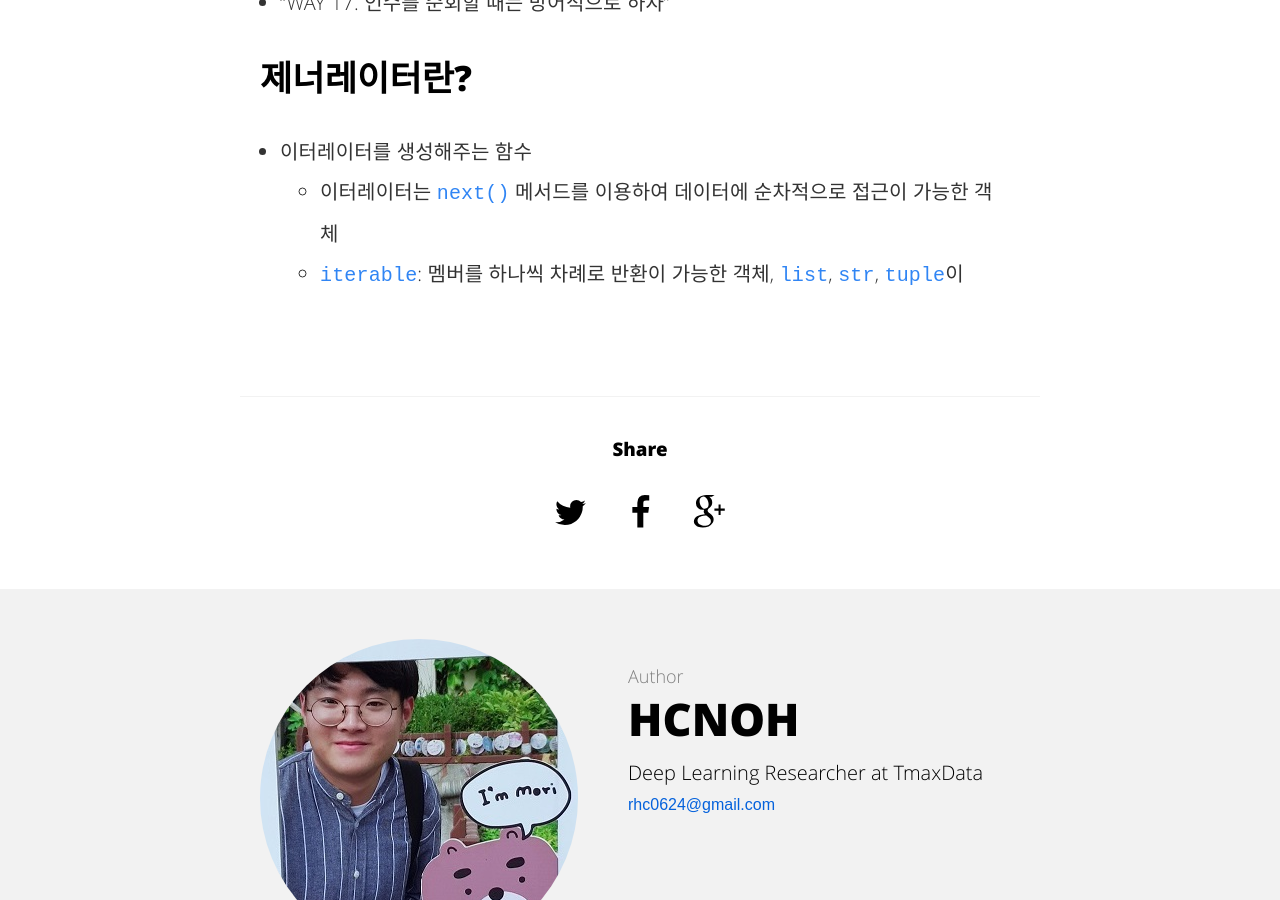
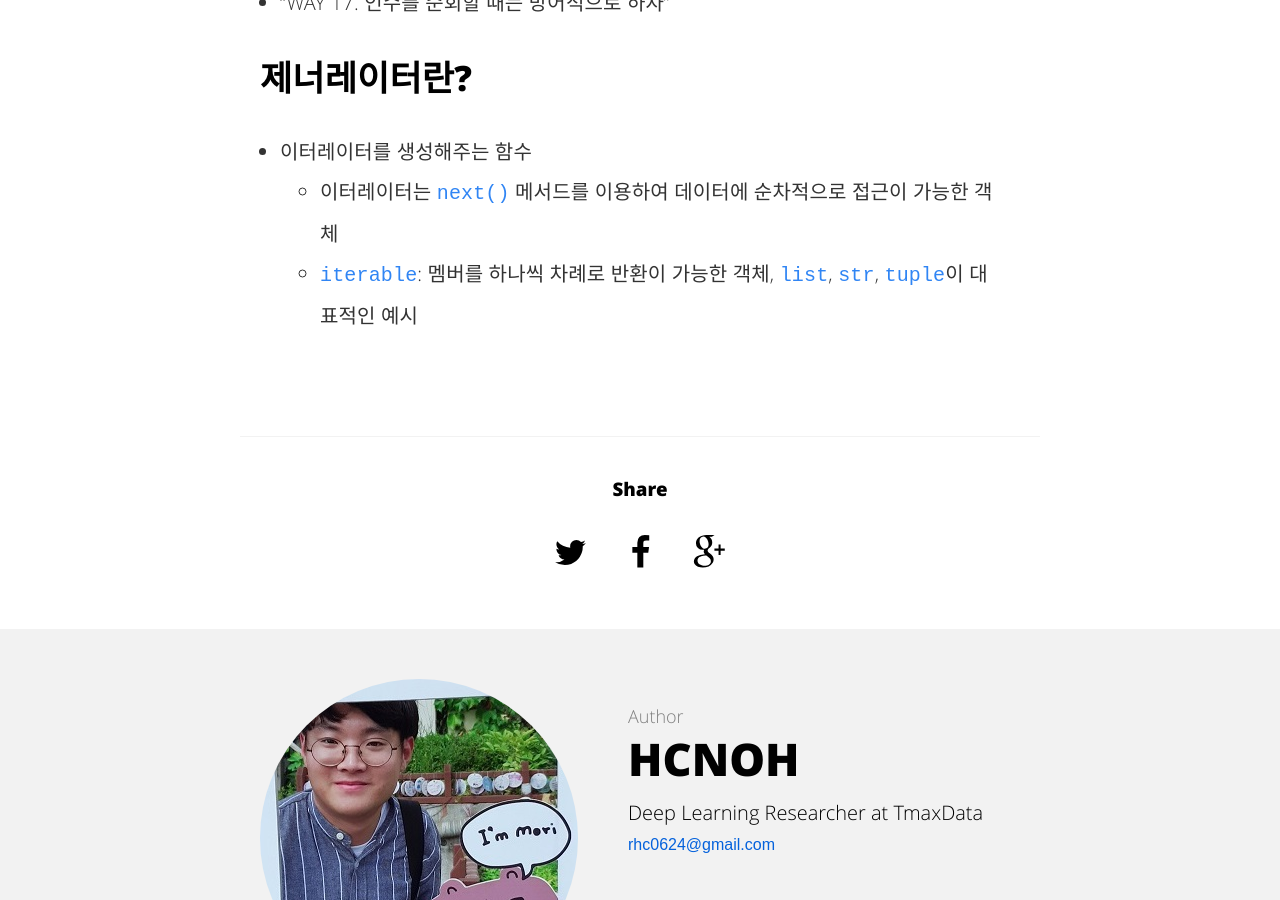
Before and after one commit to hcnoh/blog-prev, a Jekyll site: the page built from _posts/2018-09-17-effective-python-way09.md, in a window 1280 px wide and 900 px high, scrolled down 3539 px. Built offline with Jekyll 4.4.1, drawn with Linux system fonts in a browser that asks for light colours; comment, search, counter and statistics services are not loaded.

Commit message:
Update 2018-09-17-effective-python-way09.md

```diff
--- a/_posts/2018-09-17-effective-python-way09.md
+++ b/_posts/2018-09-17-effective-python-way09.md
@@ -73,4 +73,4 @@ print(next(roots))
 ## 제너레이터란?
 - 이터레이터를 생성해주는 함수
   - 이터레이터는 `next()` 메서드를 이용하여 데이터에 순차적으로 접근이 가능한 객체
-  - `iterable`: 멤버를 하나씩 차례로 반환이 가능한 객체, `list`, `str`, `tuple`이
+  - `iterable`: 멤버를 하나씩 차례로 반환이 가능한 객체, `list`, `str`, `tuple`이 대표적인 예시
```
